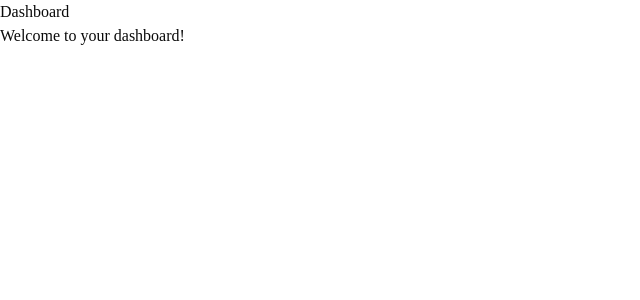
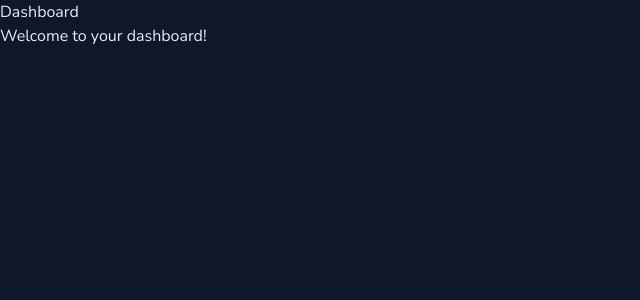
Before and after one commit to slpascoal/geser, a Next.js app: page /dashboard in a window 1280 px wide. Shown: the top 300 px of the page, without its empty margins (0-640 px from the left). Built offline with nearby package versions, Linux system fonts and the light colour scheme.

Commit message:
fix: update global styles to dark mode

```diff
--- a/src/app/(public)/_components/header.tsx
+++ b/src/app/(public)/_components/header.tsx
@@ -3,10 +3,10 @@ import Link from "next/link";
 export function Header() {
   return (
     <header
-      className="fixed top-0 right-0 left-0 z-999"
+      className="fixed top-0 right-0 left-0 z-[999]"
     >
       <div className="container mx-auto flex items-center justify-between">
-        <Link href="/" className="text-2xl font-bold text-gray-800">
+        <Link href="/" className="text-2xl font-bold">
           Geser
         </Link>
 
--- a/src/app/globals.css
+++ b/src/app/globals.css
@@ -9,9 +9,9 @@
 @theme inline {
   --color-background: var(--background);
   --color-foreground: var(--foreground);
-  --font-sans: var(--font-sans);
+  --font-sans: var(--font-nunito-sans);
   --font-mono: var(--font-geist-mono);
-  --font-heading: var(--font-sans);
+  --font-heading: var(--font-nunito-sans);
   --color-sidebar-ring: var(--sidebar-ring);
   --color-sidebar-border: var(--sidebar-border);
   --color-sidebar-accent-foreground: var(--sidebar-accent-foreground);
@@ -51,72 +51,74 @@
 }
 
 :root {
-  --background: oklch(1 0 0);
-  --foreground: oklch(0.145 0 0);
-  --card: oklch(1 0 0);
-  --card-foreground: oklch(0.145 0 0);
-  --popover: oklch(1 0 0);
-  --popover-foreground: oklch(0.145 0 0);
-  --primary: oklch(0.205 0 0);
-  --primary-foreground: oklch(0.985 0 0);
-  --secondary: oklch(0.97 0 0);
-  --secondary-foreground: oklch(0.205 0 0);
-  --muted: oklch(0.97 0 0);
-  --muted-foreground: oklch(0.556 0 0);
-  --accent: oklch(0.97 0 0);
-  --accent-foreground: oklch(0.205 0 0);
-  --destructive: oklch(0.577 0.245 27.325);
-  --border: oklch(0.922 0 0);
-  --input: oklch(0.922 0 0);
-  --ring: oklch(0.708 0 0);
-  --chart-1: oklch(0.87 0 0);
-  --chart-2: oklch(0.556 0 0);
-  --chart-3: oklch(0.439 0 0);
-  --chart-4: oklch(0.371 0 0);
-  --chart-5: oklch(0.269 0 0);
-  --radius: 0.625rem;
-  --sidebar: oklch(0.985 0 0);
-  --sidebar-foreground: oklch(0.145 0 0);
-  --sidebar-primary: oklch(0.205 0 0);
-  --sidebar-primary-foreground: oklch(0.985 0 0);
-  --sidebar-accent: oklch(0.97 0 0);
-  --sidebar-accent-foreground: oklch(0.205 0 0);
-  --sidebar-border: oklch(0.922 0 0);
-  --sidebar-ring: oklch(0.708 0 0);
+  color-scheme: dark;
+  --background: #0f172b;
+  --foreground: #e2ebff;
+  --card: #111d35;
+  --card-foreground: #e2ebff;
+  --popover: #111d35;
+  --popover-foreground: #e2ebff;
+  --primary: #00bcff;
+  --primary-foreground: #001522;
+  --secondary: #172742;
+  --secondary-foreground: #d3e2ff;
+  --muted: #1a2b48;
+  --muted-foreground: #a5b7dd;
+  --accent: #0f2e4d;
+  --accent-foreground: #d9ecff;
+  --destructive: #ff6b6b;
+  --border: #25395d;
+  --input: #1d3152;
+  --ring: #00bcff;
+  --chart-1: #00bcff;
+  --chart-2: #4dd8ff;
+  --chart-3: #8ce6ff;
+  --chart-4: #39a7d6;
+  --chart-5: #2f86ad;
+  --radius: 0.25rem;
+  --sidebar: #0d182d;
+  --sidebar-foreground: #d6e7ff;
+  --sidebar-primary: #00bcff;
+  --sidebar-primary-foreground: #001522;
+  --sidebar-accent: #152743;
+  --sidebar-accent-foreground: #d6e7ff;
+  --sidebar-border: #22385d;
+  --sidebar-ring: #00bcff;
 }
 
 .dark {
-  --background: oklch(0.145 0 0);
-  --foreground: oklch(0.985 0 0);
-  --card: oklch(0.205 0 0);
-  --card-foreground: oklch(0.985 0 0);
-  --popover: oklch(0.205 0 0);
-  --popover-foreground: oklch(0.985 0 0);
-  --primary: oklch(0.922 0 0);
-  --primary-foreground: oklch(0.205 0 0);
-  --secondary: oklch(0.269 0 0);
-  --secondary-foreground: oklch(0.985 0 0);
-  --muted: oklch(0.269 0 0);
-  --muted-foreground: oklch(0.708 0 0);
-  --accent: oklch(0.269 0 0);
-  --accent-foreground: oklch(0.985 0 0);
-  --destructive: oklch(0.704 0.191 22.216);
-  --border: oklch(1 0 0 / 10%);
-  --input: oklch(1 0 0 / 15%);
-  --ring: oklch(0.556 0 0);
-  --chart-1: oklch(0.87 0 0);
-  --chart-2: oklch(0.556 0 0);
-  --chart-3: oklch(0.439 0 0);
-  --chart-4: oklch(0.371 0 0);
-  --chart-5: oklch(0.269 0 0);
-  --sidebar: oklch(0.205 0 0);
-  --sidebar-foreground: oklch(0.985 0 0);
-  --sidebar-primary: oklch(0.488 0.243 264.376);
-  --sidebar-primary-foreground: oklch(0.985 0 0);
-  --sidebar-accent: oklch(0.269 0 0);
-  --sidebar-accent-foreground: oklch(0.985 0 0);
-  --sidebar-border: oklch(1 0 0 / 10%);
-  --sidebar-ring: oklch(0.556 0 0);
+  color-scheme: dark;
+  --background: #0f172b;
+  --foreground: #e2ebff;
+  --card: #111d35;
+  --card-foreground: #e2ebff;
+  --popover: #111d35;
+  --popover-foreground: #e2ebff;
+  --primary: #00bcff;
+  --primary-foreground: #001522;
+  --secondary: #172742;
+  --secondary-foreground: #d3e2ff;
+  --muted: #1a2b48;
+  --muted-foreground: #a5b7dd;
+  --accent: #0f2e4d;
+  --accent-foreground: #d9ecff;
+  --destructive: #ff6b6b;
+  --border: #25395d;
+  --input: #1d3152;
+  --ring: #00bcff;
+  --chart-1: #00bcff;
+  --chart-2: #4dd8ff;
+  --chart-3: #8ce6ff;
+  --chart-4: #39a7d6;
+  --chart-5: #2f86ad;
+  --sidebar: #0d182d;
+  --sidebar-foreground: #d6e7ff;
+  --sidebar-primary: #00bcff;
+  --sidebar-primary-foreground: #001522;
+  --sidebar-accent: #152743;
+  --sidebar-accent-foreground: #d6e7ff;
+  --sidebar-border: #22385d;
+  --sidebar-ring: #00bcff;
 }
 
 @layer base {
--- a/src/app/layout.tsx
+++ b/src/app/layout.tsx
@@ -1,9 +1,9 @@
 import type { Metadata } from "next";
-import { Geist, Geist_Mono } from "next/font/google";
+import { Geist_Mono, Nunito_Sans } from "next/font/google";
 import "./globals.css";
 
-const geistSans = Geist({
-  variable: "--font-geist-sans",
+const nunitoSans = Nunito_Sans({
+  variable: "--font-nunito-sans",
   subsets: ["latin"],
 });
 
@@ -25,7 +25,7 @@ export default function RootLayout({
   return (
     <html
       lang="en"
-      className={`${geistSans.variable} ${geistMono.variable} h-full antialiased`}
+      className={`${nunitoSans.variable} ${geistMono.variable} h-full antialiased`}
     >
       <body className="min-h-full flex flex-col">{children}</body>
     </html>
```
